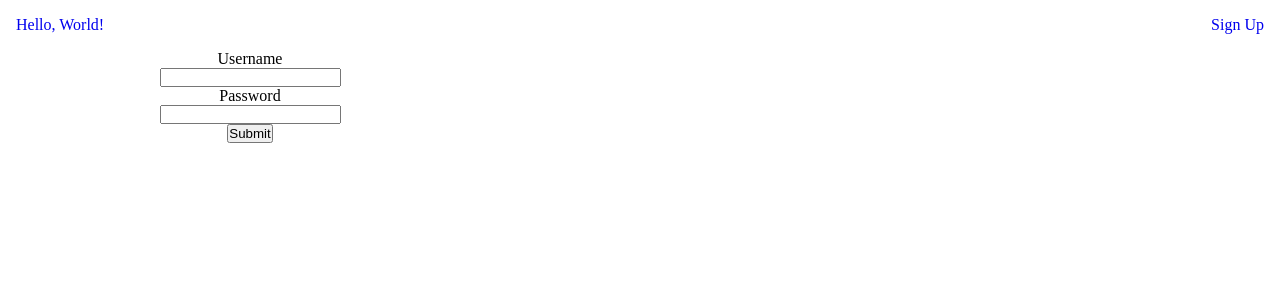
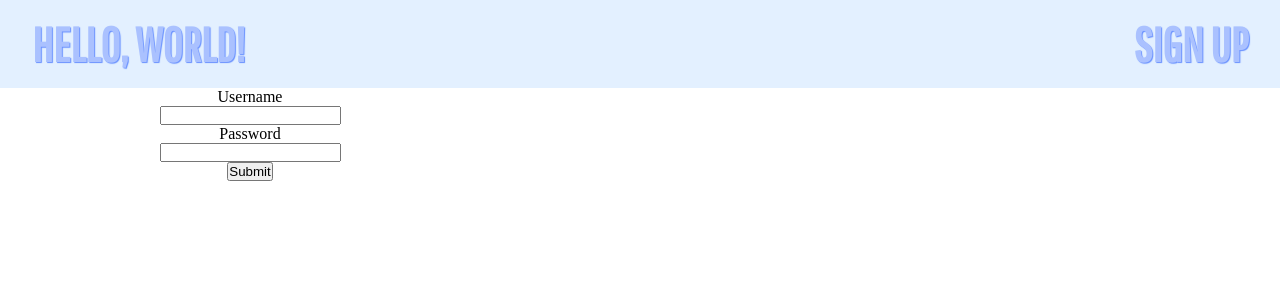
Before and after one commit to AliceWeng/Hello-World, a React (Create React App) app: page /signup in a window 1280 px wide. Shown: the top 300 px of the page. Built offline with nearby package versions, Linux system fonts and the light colour scheme.

Commit message:
added styling to navbar and links

```diff
--- a/src/App.css
+++ b/src/App.css
@@ -1,7 +1,12 @@
+@import url('https://fonts.googleapis.com/css2?family=Pathway+Gothic+One&display=swap');
+
 * {
   margin: 0;
   padding: 0;
   box-sizing: border-box;
+}
+:root {
+  --link: #aac1ff;
 }
 form {
   display: flex;
@@ -14,11 +19,32 @@ nav ul {
   display: flex;
   align-items: center;
   justify-content: space-between;
+  background: #e3f0ff;
 }
 li {
   list-style: none;
-  margin: 1em;
+  margin: 1em 2em;
 }
 .link {
+  font-family: "Pathway Gothic One", sans-serif;
+  text-transform: uppercase;
   text-decoration: none;
+  font-weight: bolder;
+  position: relative;
+  font-size: 3em;
+  color: var(--link);
+  text-shadow: 1px 1px 1px #6890ff;
 }
+.link::before {
+  content: "";
+  position: absolute;
+  height: 2px;
+  width: 0;
+  left: 0;
+  bottom: -17px;
+  background: var(--link);
+  transition: 500ms ease-in-out;
+}
+.link:hover::before {
+  width: 100%;
+}
--- a/src/Components/NavBar.jsx
+++ b/src/Components/NavBar.jsx
@@ -6,10 +6,10 @@ function NavBar() {
         <nav>
             <ul>
                 <li>
-                    <Link className="link" to="/">Hello, World!</Link>
+                    <Link className="link" to="/">Hello, world!</Link>
                 </li>
                 <li>
-                    <Link className="link" to="/signup">Sign Up</Link>
+                    <Link className="link" to="/signup">Sign up</Link>
                 </li>
             </ul>
         </nav>
```
